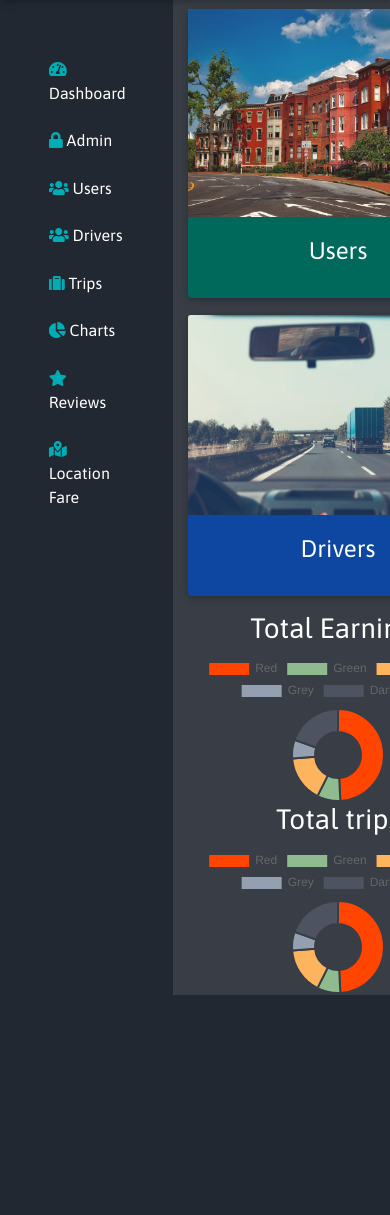
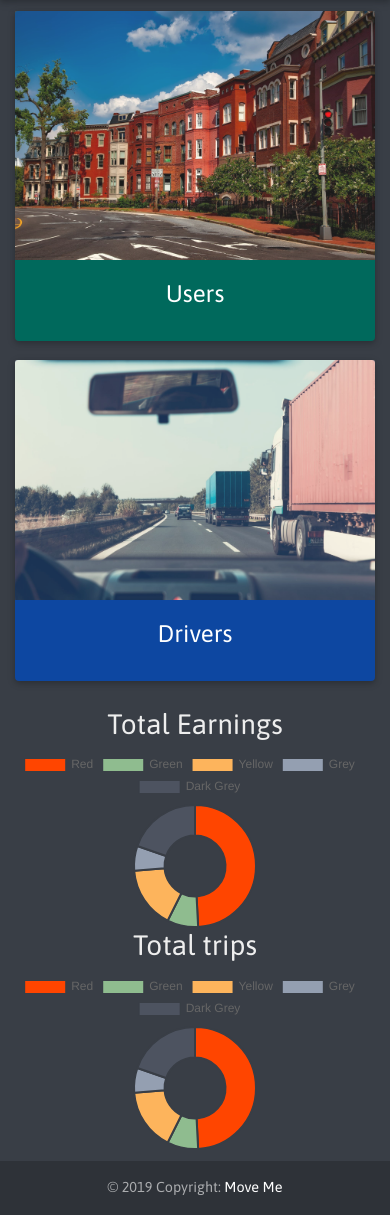
Before and after one commit to peter-wachira/Move-Me-, a Django app: page /dashboard/ in a window 390 px wide; the page is wider, and only the part inside the window is pictured. Shown: the part 56-1271 px from the top of that part. Before the commit the page ends 1051 px from the top of that part, so only its background shows below. Run offline with Django 3.2, Linux system fonts and the light colour scheme; some libraries are stand-ins or nearby versions.

Commit message:
Added styling to the sidemenu display be responsive on web and mobile.

```diff
--- a/web_dashboard/static/css/aisa.css
+++ b/web_dashboard/static/css/aisa.css
@@ -2,23 +2,38 @@ body{
   font-family: 'Asap', sans-serif;
   /* font-family: 'Abril Fatface', cursive; */
   background-color: #393e46;
-  color: white;
+  color: #eeeeee;
 }
-.footer{
-  background-color: #eeeeee;
-  color: #222831;
+.page-footer{
+  background-color: #393e46;
+  color:  #eeeeee;
+}
+#navbrand:hover{
+  color: #00adb5;
+  text-shadow:  2px 3px 3px #00adb5;
 }
 .sideMenu,.navbar{
   background-color: #222831;
 }
 .sideMenu{
   padding: 3rem;
+  position: fixed;
+  top: 0;
+  bottom: 0;
+  left: 0;
+  width: 15rem;
+  margin-top: 5.5%;
+  transition: all ease;
+  transform: translateX(-100%);
+  z-index: 2000;
+}
+.content{
+  width: 100%;
+  margin-left: 0rem;
+  transition: all ease;
 }
 .card{
   margin-top: 3%;
-}
-.nav-item{
-  padding: 1%;
 }
 .text{
   color: #ffffff;
@@ -26,3 +41,16 @@ body{
 .fas{
   color: #00adb5;
 }
+.charts{
+  padding-top: 3%;
+  padding-bottom: 3%;
+}
+@media only screen  and (min-width:992px){
+
+  .sideMenu{
+    transform: translateX(0);
+  }
+  .content{
+    margin-left: 15rem;
+  }
+}
--- a/web_dashboard/templates/base.html
+++ b/web_dashboard/templates/base.html
@@ -32,7 +32,11 @@
   {% include 'navbar.html' %}
 
   {% block content %}
+
+
   {% endblock %}
+  {% include 'footer.html'%}
+
 
   {% block scripts %}
     {% bootstrap_javascript %}
--- a/web_dashboard/templates/dashboard.html
+++ b/web_dashboard/templates/dashboard.html
@@ -33,7 +33,7 @@
             </div>
         </div>
 
-            <div class="container-fluid">
+        <div class="container-fluid content">
             <div class="row">
 
                 <div class="col-md-6 mb-2">
@@ -88,7 +88,7 @@
                     </div>
 
             </div>
-                <div class="row">
+            <div class="row charts">
                 <div class="col-md-6 text-center">
                     <h3>Total Earnings</h3>
                     <div class="earnings">
--- a/web_dashboard/templates/footer.html
+++ b/web_dashboard/templates/footer.html
@@ -1,5 +1,5 @@
 <!-- Footer -->
-<footer class="page-footer font-small blue">
+<footer class="page-footer font-small">
 
     <!-- Copyright -->
     <div class="footer-copyright text-center py-3">&copy; 2019 Copyright:
--- a/web_dashboard/templates/navbar.html
+++ b/web_dashboard/templates/navbar.html
@@ -1,5 +1,5 @@
 <nav class="navbar navbar-expand-lg navbar-dark">
-    <a class="navbar-brand" href="#">Move Me</a>
+    <a class="navbar-brand" href="#" id="navbrand">Move Me</a>
     <button class="navbar-toggler" type="button" data-toggle="collapse" data-target="#navbarSupportedContent" aria-controls="navbarSupportedContent" aria-expanded="false" aria-label="Toggle navigation">
         <span class="navbar-toggler-icon" aria-hidden="true" aria-expanded="false"></span>
     </button>
```
Lines whose indentation alone changed are shown as unchanged.
